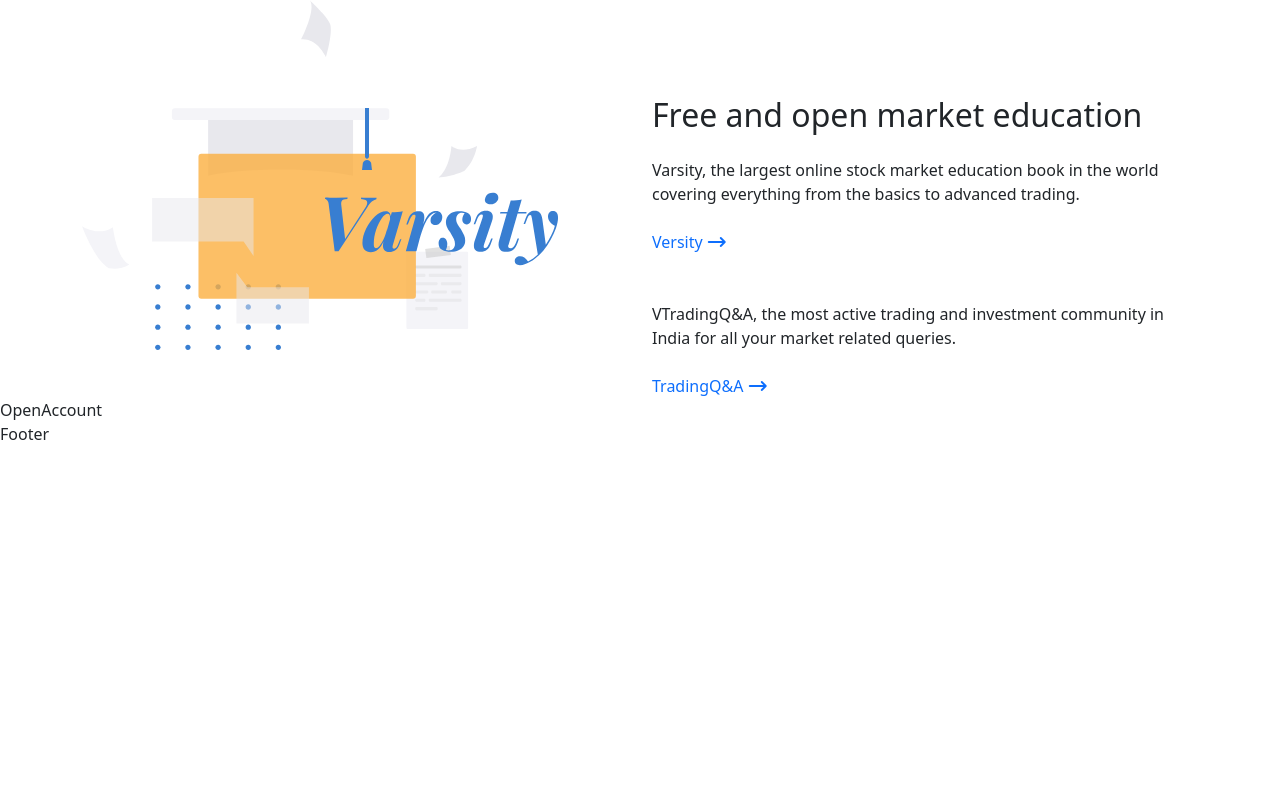
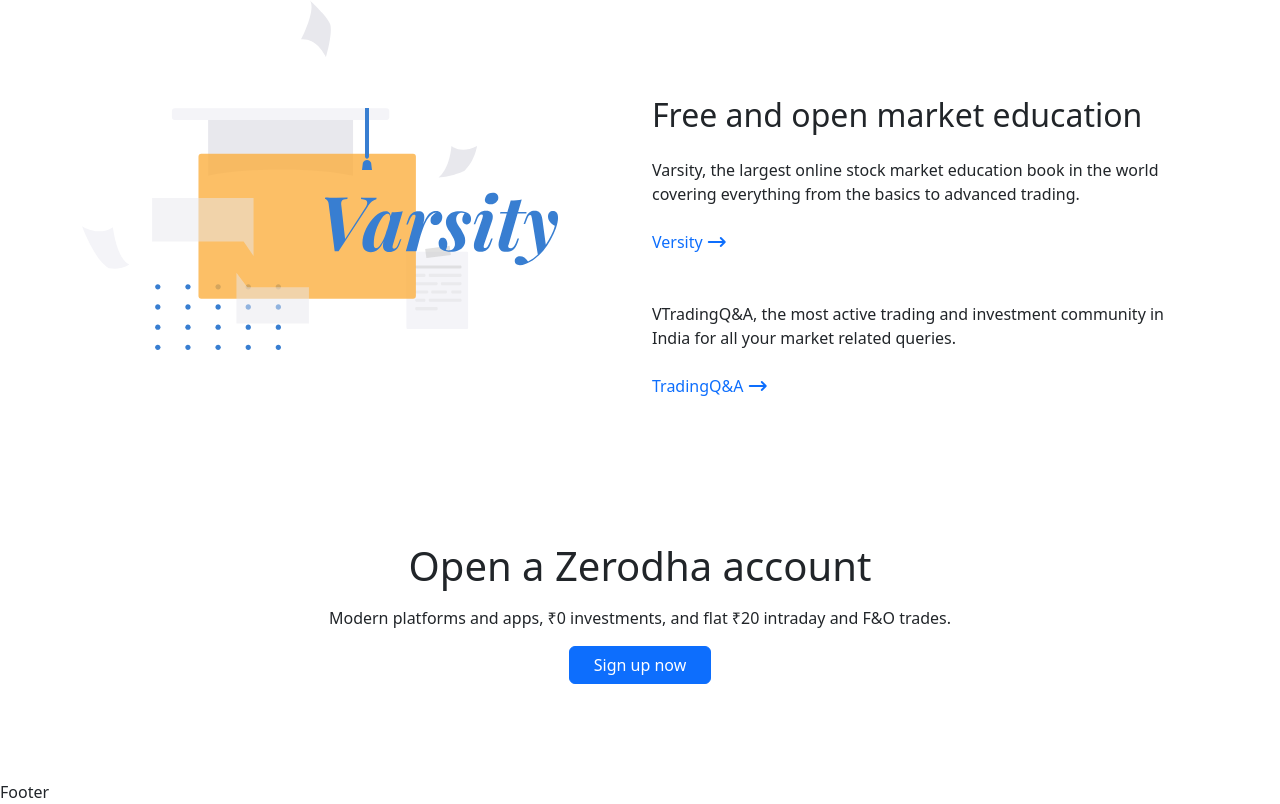
Before and after one commit to Muhammad-Muzzamal/frontend, a React (Vite) app: page / in a window 1280 px wide. Shown: the part 2486-3290 px from the top of the page. Before the commit the page ends 2932 px from the top, so only its background shows below. Built offline with nearby package versions, Linux system fonts and the light colour scheme.

Commit message:
open account section complete in landing page

```diff
--- a/src/landing_page/OpenAccount.jsx
+++ b/src/landing_page/OpenAccount.jsx
@@ -1,9 +1,17 @@
-import React from 'react'
+import React from "react";
 
 const OpenAccount = () => {
   return (
-    <div>OpenAccount</div>
-  )
-}
+    <div className="container text-center mt-5 mb-5 pt-5 pb-5">
+      <h1 className="mt-5 mb-3">Open a Zerodha account</h1>
+      <p className="mb-3">
+        Modern platforms and apps, ₹0 investments, and flat ₹20 intraday and F&O trades.
+      </p>
+      <button className="btn btn-primary w-auto m-auto pe-4 ps-4">
+        Sign up now
+      </button>
+    </div>
+  );
+};
 
-export default OpenAccount
+export default OpenAccount;
--- a/src/landing_page/home/Education.jsx
+++ b/src/landing_page/home/Education.jsx
@@ -2,7 +2,7 @@
 
 const Education = () => {
   return (
-    <div className="container mt-5">
+    <div className="container mt-5 mb-5">
       <div className="row">
         <div className="col-6">
           <img src="media/images/education.svg" alt="Education" />
```
